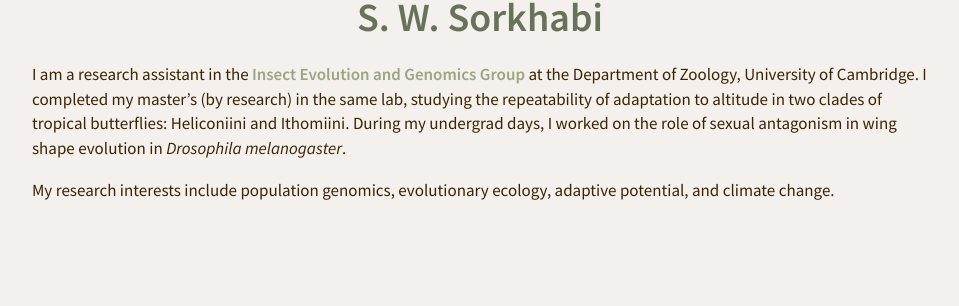
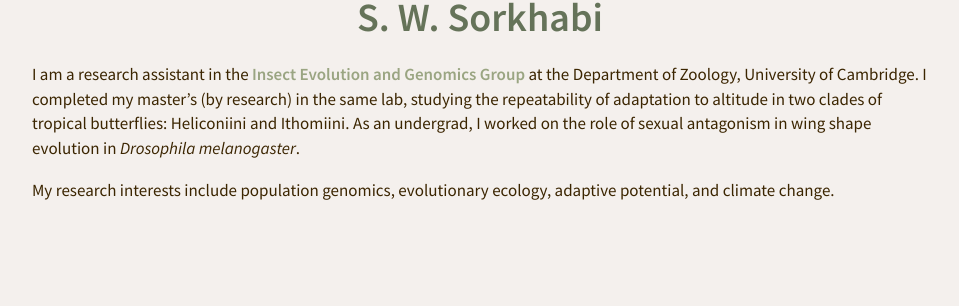
Before and after one commit to ssorkhabi/ssorkhabi.github.io, a Jekyll site: the page built from index.md, in a window 1280 px wide. Shown: the part 114-420 px from the top of the page, without its empty margins (160-1119 px from the left). Built offline with Jekyll 4.4.1, drawn with Linux system fonts in a browser that asks for light colours.

Commit message:
update description
Rephrase undergrad experience for clarity.

```diff
--- a/index.md
+++ b/index.md
@@ -3,7 +3,7 @@
 title: Home
 ---
 
-I am a research assistant in the [Insect Evolution and Genomics Group](https://www.heliconius.zoo.cam.ac.uk/){:target="_blank"} at the Department of Zoology, University of Cambridge. I completed my master's (by research) in the same lab, studying the repeatability of adaptation to altitude in two clades of tropical butterflies: Heliconiini and Ithomiini. During my undergrad days, I worked on the role of sexual antagonism in wing shape evolution in *Drosophila melanogaster*.
+I am a research assistant in the [Insect Evolution and Genomics Group](https://www.heliconius.zoo.cam.ac.uk/){:target="_blank"} at the Department of Zoology, University of Cambridge. I completed my master's (by research) in the same lab, studying the repeatability of adaptation to altitude in two clades of tropical butterflies: Heliconiini and Ithomiini. As an undergrad, I worked on the role of sexual antagonism in wing shape evolution in *Drosophila melanogaster*.
 {: .lighter}
 
 My research interests include population genomics, evolutionary ecology, adaptive potential, and climate change.
```
